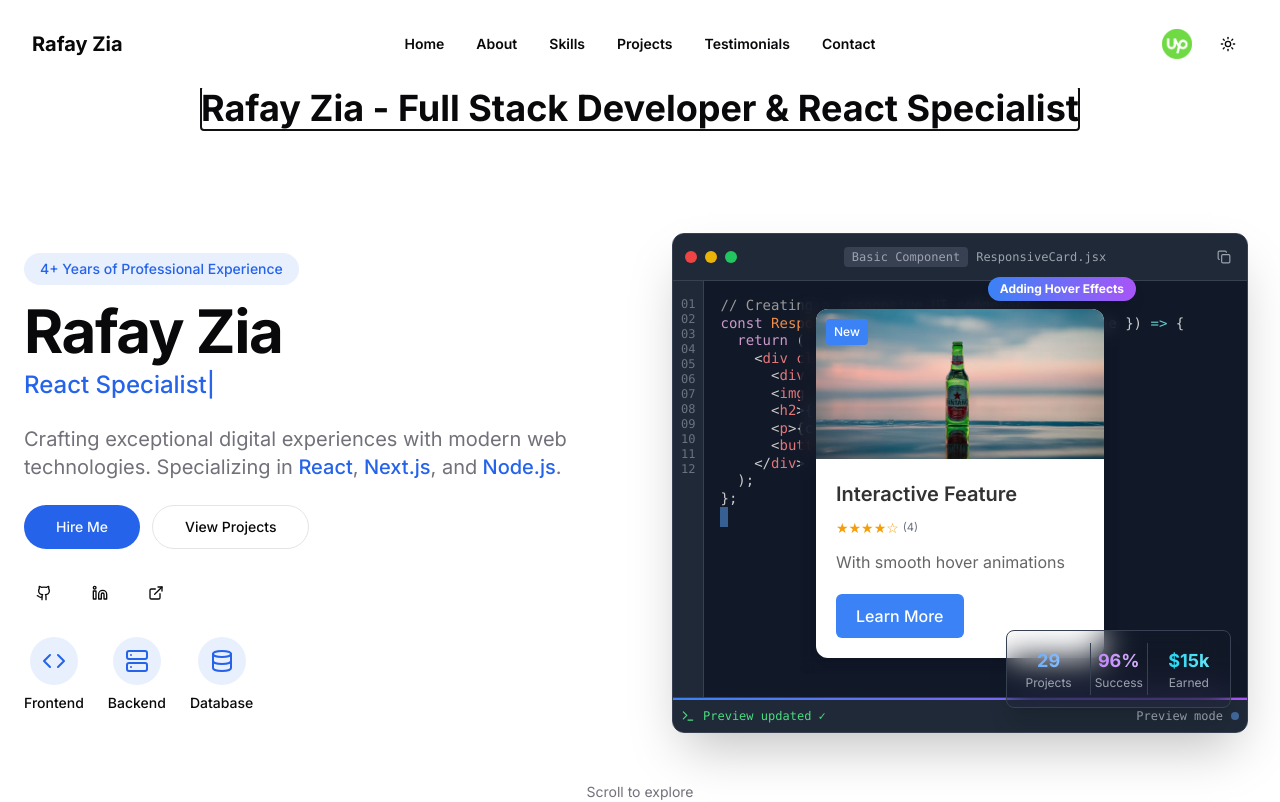
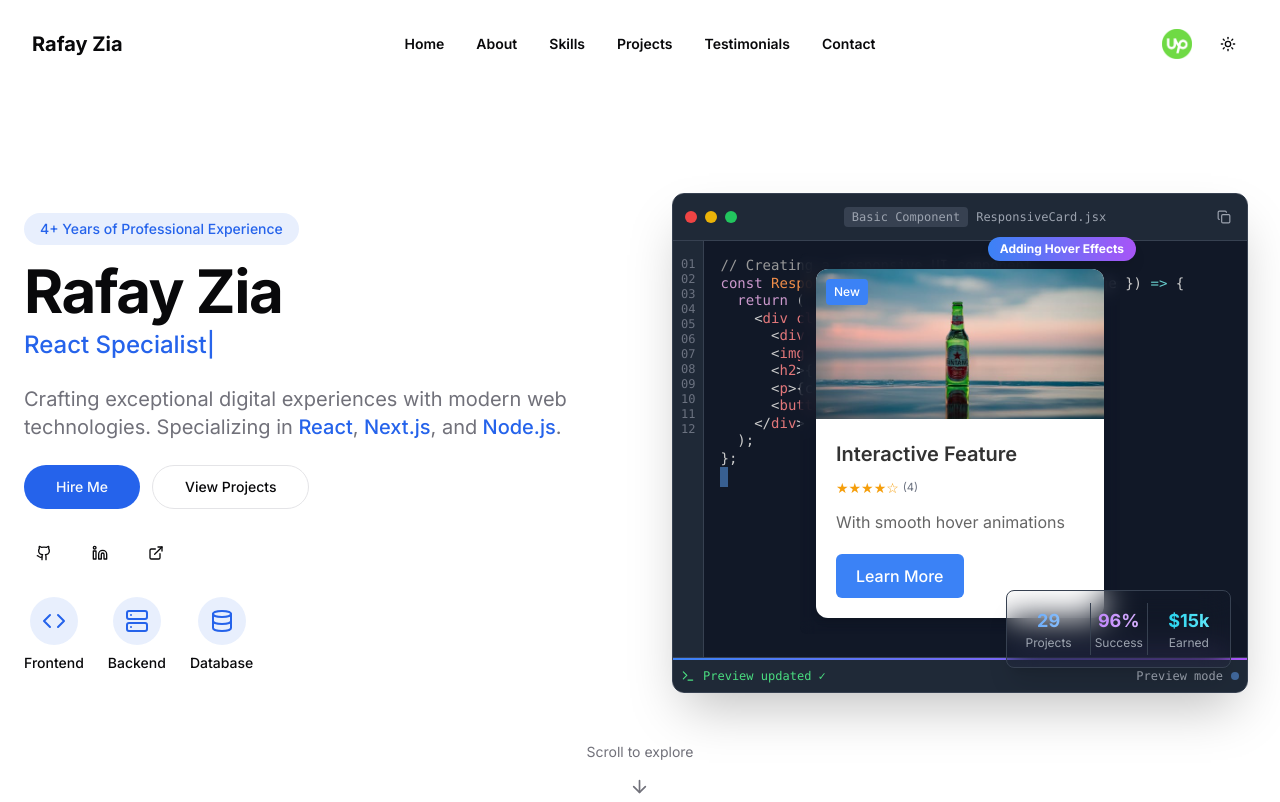
Before and after one commit to hunter10471/portfolio_next, a Next.js app: page / in a window 1280 px wide. Shown: the top 802 px of the page. Built offline with nearby package versions, Linux system fonts and the light colour scheme.

Commit message:
hid seo heading

```diff
--- a/components/seo-headings.tsx
+++ b/components/seo-headings.tsx
@@ -14,7 +14,7 @@ export default function SeoHeadings() {
   }, []);
 
   return (
-    <h1 ref={headingRef} className="text-4xl font-bold" tabIndex={-1}>
+    <h1 ref={headingRef} className="text-4xl font-bold hidden" tabIndex={-1}>
       Rafay Zia - Full Stack Developer & React Specialist
     </h1>
   );
```
